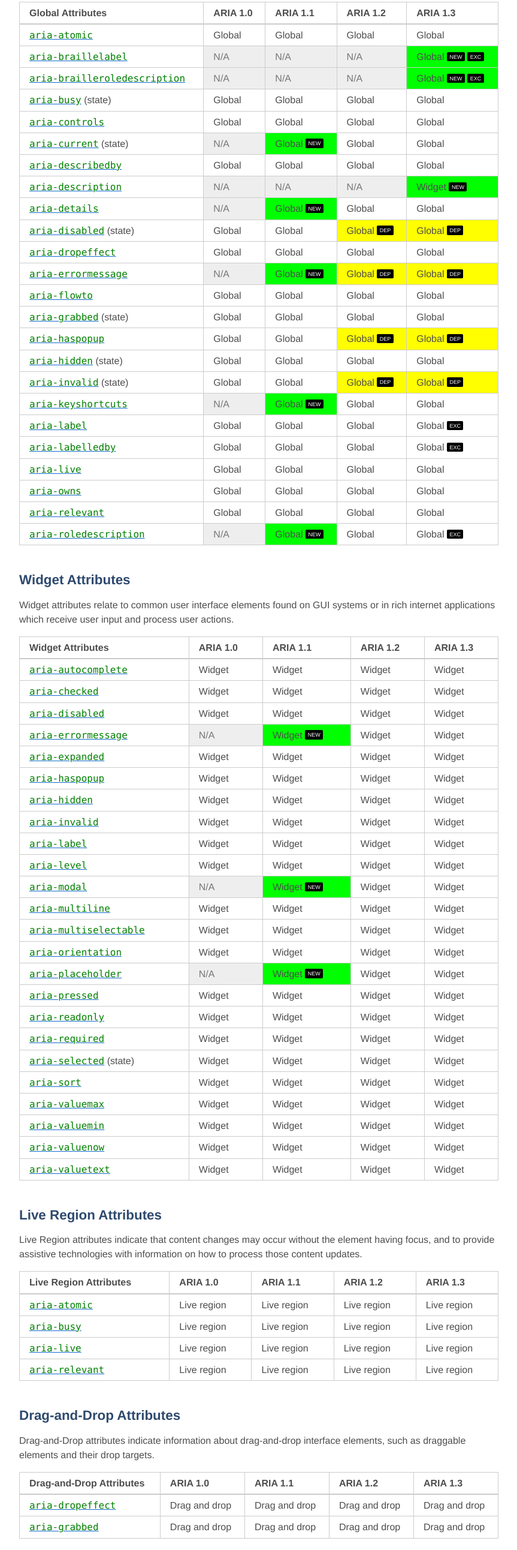
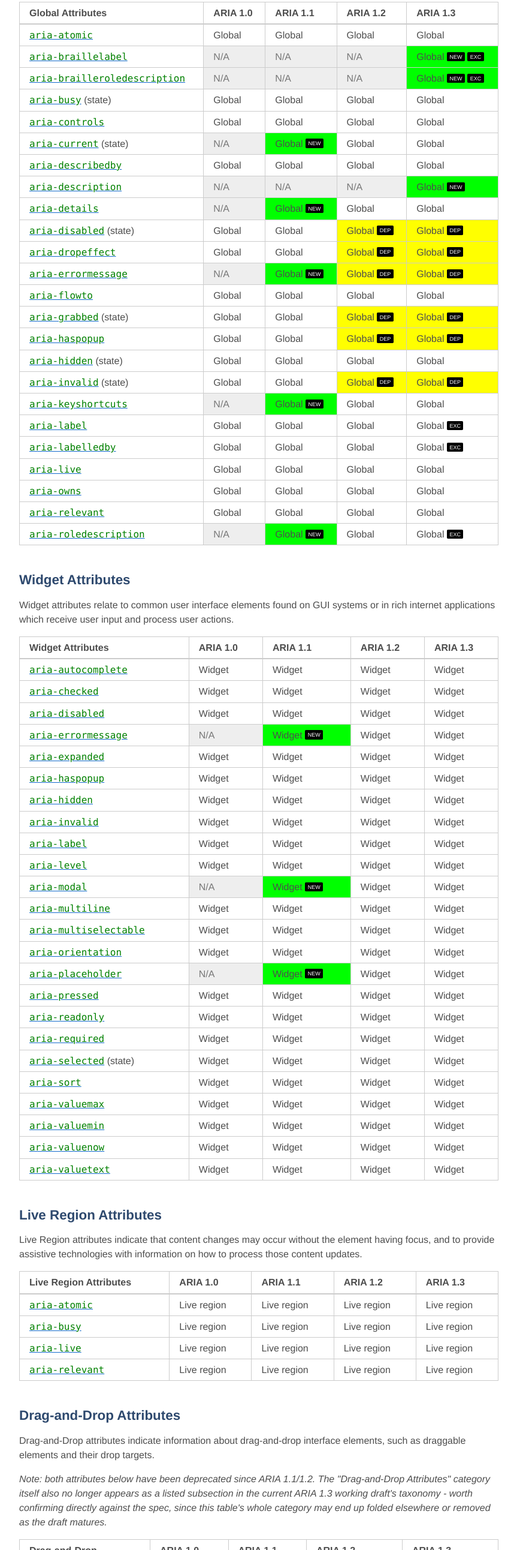
Before and after one commit to russmaxdesign/aria-states-properties, a plain HTML site: page index.html in a window 1280 px wide. Shown: the part 948-3532 px from the top of the page at 60% size, without its empty margins (208-1071 px from the left). Drawn offline with Linux system fonts and the light colour scheme.

Commit message:
Update index.html

```diff
--- a/index.html
+++ b/index.html
@@ -67,7 +67,7 @@
           <td class="na">N/A</td>
           <td class="na">N/A</td>
           <td class="new">
-            Global <span aria-hidden="true" class="badge">NEW</span><span class="hidden"> - Added in ARIA 1.1</span>
+            Global <span aria-hidden="true" class="badge">NEW</span><span class="hidden"> - Added in ARIA 1.3</span>
             <span aria-hidden="true" class="badge">EXC</span><span class="hidden">Except where prohibited</span>
           </td>
         </tr>
@@ -77,7 +77,7 @@
           <td class="na">N/A</td>
           <td class="na">N/A</td>
           <td class="new">
-            Global <span aria-hidden="true" class="badge">NEW</span><span class="hidden"> - Added in ARIA 1.1</span>
+            Global <span aria-hidden="true" class="badge">NEW</span><span class="hidden"> - Added in ARIA 1.3</span>
             <span aria-hidden="true" class="badge">EXC</span><span class="hidden">Except where prohibited</span>
           </td>
         </tr>
@@ -114,7 +114,7 @@
           <td class="na">N/A</td>
           <td class="na">N/A</td>
           <td class="na">N/A</td>
-          <td class="new">Widget <span aria-hidden="true" class="badge">NEW</span><span class="hidden"> - Added in ARIA 1.1</span></td>
+          <td class="new">Global <span aria-hidden="true" class="badge">NEW</span><span class="hidden"> - Added in ARIA 1.3</span></td>
         </tr>
         <tr>
           <td><a href="https://www.w3.org/TR/wai-aria-1.2/#aria-details" target="_blank"><code>aria-details</code></a></td>
@@ -140,8 +140,14 @@
           <td><a href="https://www.w3.org/TR/wai-aria-1.2/#aria-dropeffect" target="_blank"><code>aria-dropeffect</code></a></td>
           <td>Global</td>
           <td>Global</td>
-          <td>Global</td>
-          <td>Global</td>
+          <td class="change">
+            Global
+            <span aria-hidden="true" class="badge">DEP</span><span class="hidden">Deprecated from Global</span>
+          </td>
+          <td class="change">
+            Global
+            <span aria-hidden="true" class="badge">DEP</span><span class="hidden">Deprecated from Global</span>
+          </td>
         </tr>
         <tr>
           <td><a href="https://www.w3.org/TR/wai-aria-1.2/#aria-errormessage" target="_blank"><code>aria-errormessage</code></a></td>
@@ -167,8 +173,14 @@
           <td><a href="https://www.w3.org/TR/wai-aria-1.2/#aria-grabbed" class="state-reference" target="_blank"><code>aria-grabbed</code></a> (state)</td>
           <td>Global</td>
           <td>Global</td>
-          <td>Global</td>
-          <td>Global</td>
+          <td class="change">
+            Global
+            <span aria-hidden="true" class="badge">DEP</span><span class="hidden">Deprecated from Global</span>
+          </td>
+          <td class="change">
+            Global
+            <span aria-hidden="true" class="badge">DEP</span><span class="hidden">Deprecated from Global</span>
+          </td>
         </tr>
         <tr>
           <td><a href="https://www.w3.org/TR/wai-aria-1.2/#aria-haspopup" target="_blank"><code>aria-haspopup</code></a></td>
@@ -495,6 +507,7 @@
 
     <h2 id="drag">Drag-and-Drop Attributes</h2>
     <p>Drag-and-Drop attributes indicate information about drag-and-drop interface elements, such as draggable elements and their drop targets.</p>
+    <p><em>Note: both attributes below have been deprecated since ARIA 1.1/1.2. The "Drag-and-Drop Attributes" category itself also no longer appears as a listed subsection in the current ARIA 1.3 working draft's taxonomy - worth confirming directly against the spec, since this table's whole category may end up folded elsewhere or removed as the draft matures.</em></p>
     <table>
       <thead>
         <tr>
@@ -510,15 +523,27 @@
           <td><a href="https://www.w3.org/TR/wai-aria-1.2/#aria-dropeffect" class="property-reference" target="_blank"><code>aria-dropeffect</code></a></td>
           <td>Drag and drop</td>
           <td>Drag and drop</td>
-          <td>Drag and drop</td>
-          <td>Drag and drop</td>
+          <td class="change">
+            Drag and drop
+            <span aria-hidden="true" class="badge">DEP</span><span class="hidden">Deprecated</span>
+          </td>
+          <td class="change">
+            Drag and drop
+            <span aria-hidden="true" class="badge">DEP</span><span class="hidden">Deprecated</span>
+          </td>
         </tr>
         <tr>
           <td><a href="https://www.w3.org/TR/wai-aria-1.2/#aria-grabbed" class="state-reference" target="_blank"><code>aria-grabbed</code></a></td>
           <td>Drag and drop</td>
           <td>Drag and drop</td>
-          <td>Drag and drop</td>
-          <td>Drag and drop</td>
+          <td class="change">
+            Drag and drop
+            <span aria-hidden="true" class="badge">DEP</span><span class="hidden">Deprecated</span>
+          </td>
+          <td class="change">
+            Drag and drop
+            <span aria-hidden="true" class="badge">DEP</span><span class="hidden">Deprecated</span>
+          </td>
         </tr>
       </tbody>
     </table>
```
